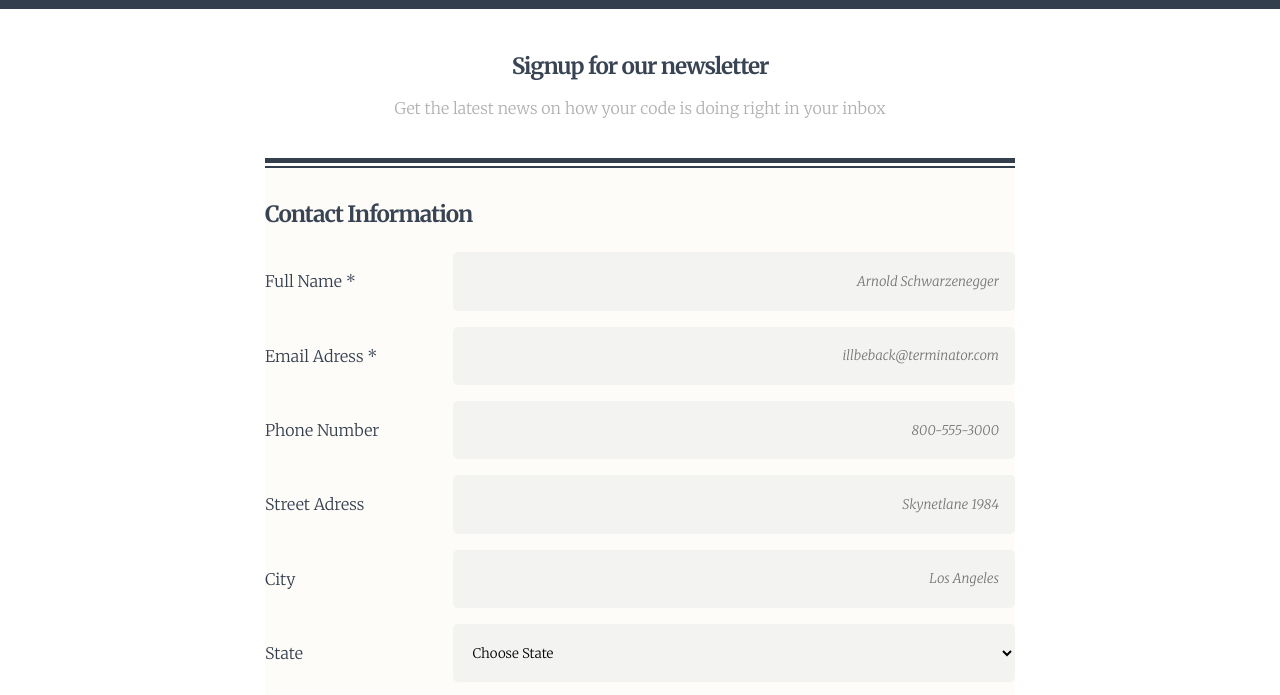
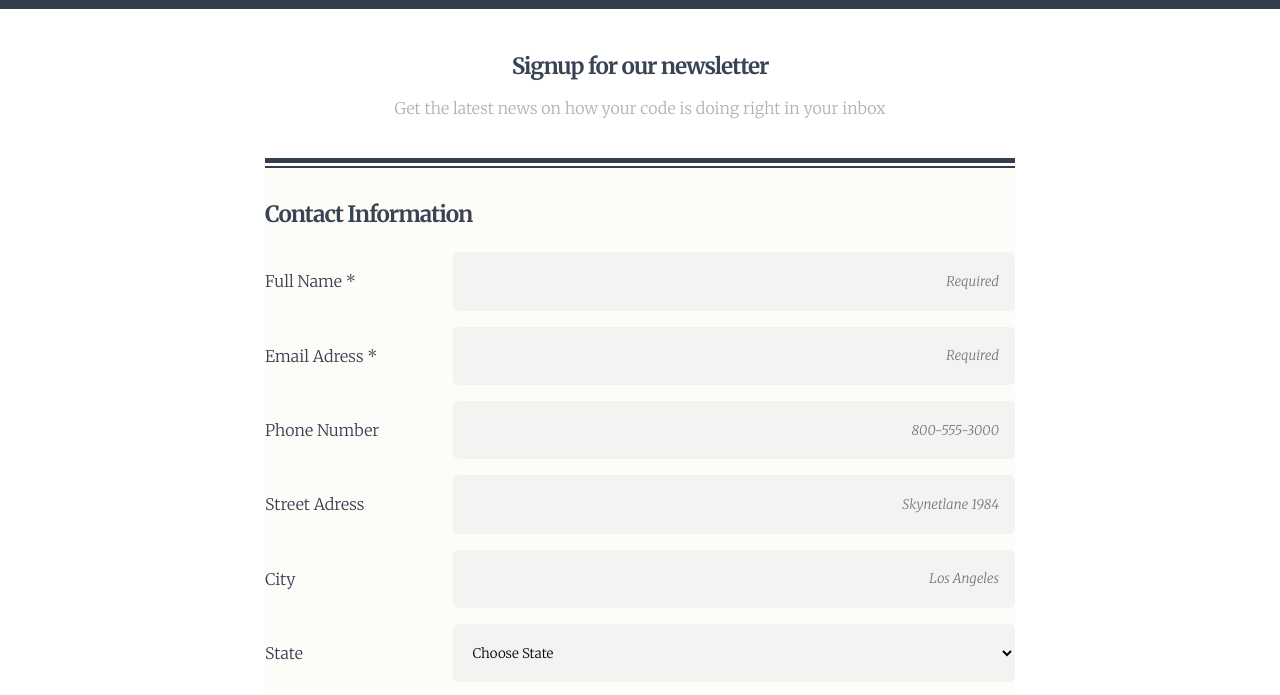
Before and after one commit to danieltreep/online-registration-form, a plain HTML site: page index.html in a window 1280 px wide. Shown: the part 81-776 px from the top of the page. Drawn offline with Linux system fonts and the light colour scheme.

Commit message:
Final update before submission

```diff
--- a/css/styles.css
+++ b/css/styles.css
@@ -1,4 +1,4 @@
-/* General Styling */
+/* General Styling */  /* Background color change for exceed expectations in line 43, I could't find a color to my liking so made it very light. */
 * {
     box-sizing: border-box;
     font-family: 'Merriweather', serif;
--- a/index.html
+++ b/index.html
@@ -23,9 +23,9 @@
                     <fieldset class="fieldset-1 ">
                         <legend>Contact Information</legend>
                         <label class="label" for="name">Full Name *</label>
-                        <input class="input" type="text" id="name" name="user_name" placeholder="Arnold Schwarzenegger" required>
+                        <input class="input" type="text" id="name" name="user_name" placeholder="Required" required>
                         <label class="label" for="email">Email Adress *</label>
-                        <input class="input" type="email" id="email" name="user_email" placeholder="illbeback@terminator.com" required>
+                        <input class="input" type="email" id="email" name="user_email" placeholder="Required" required>
                         <label class="label" for="phone">Phone Number</label>
                         <input class="input" type="tel" id="phone" name="user_phone" placeholder="800-555-3000">
                         <label class="label" for="adress">Street Adress</label>
```
